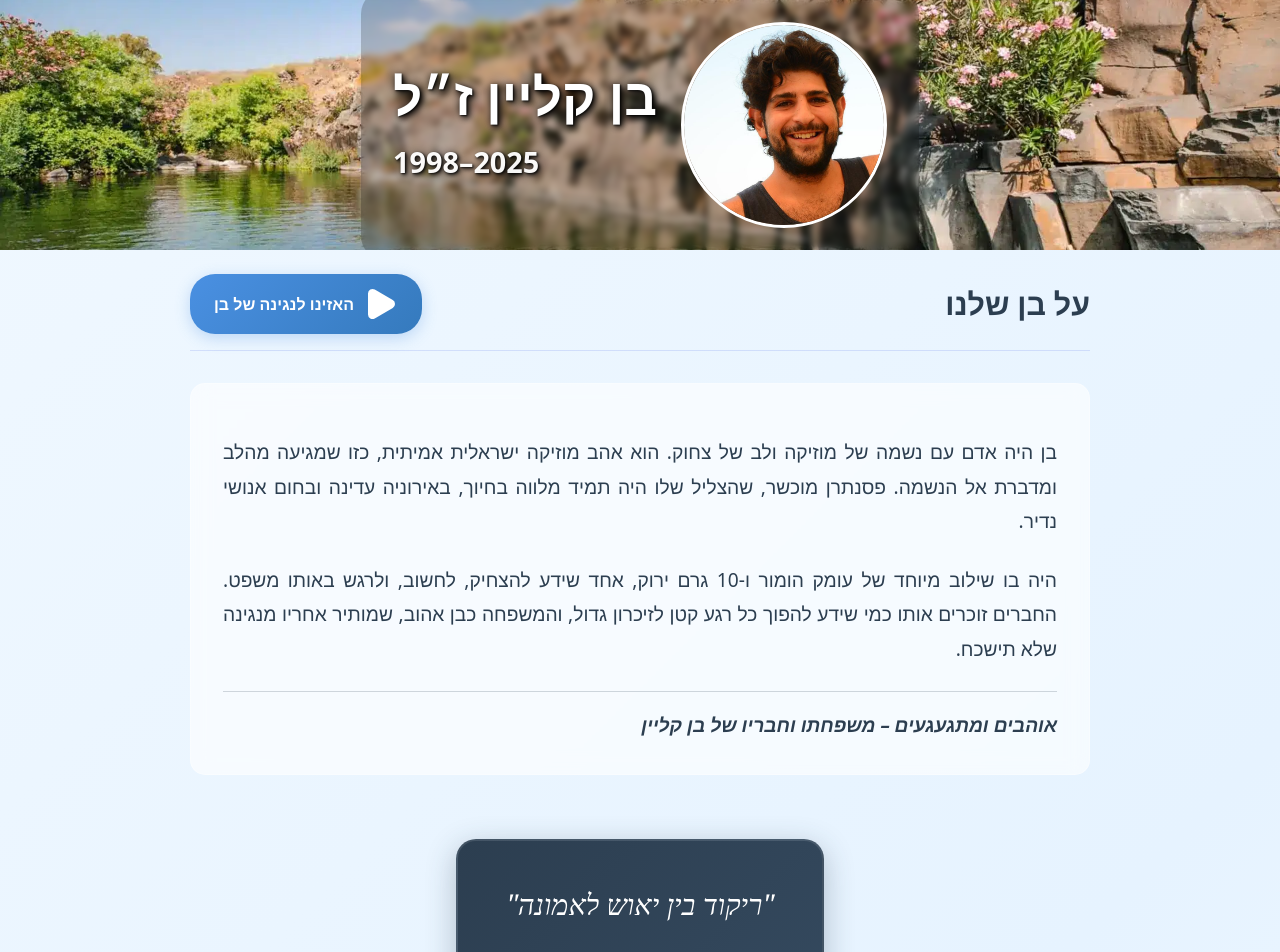
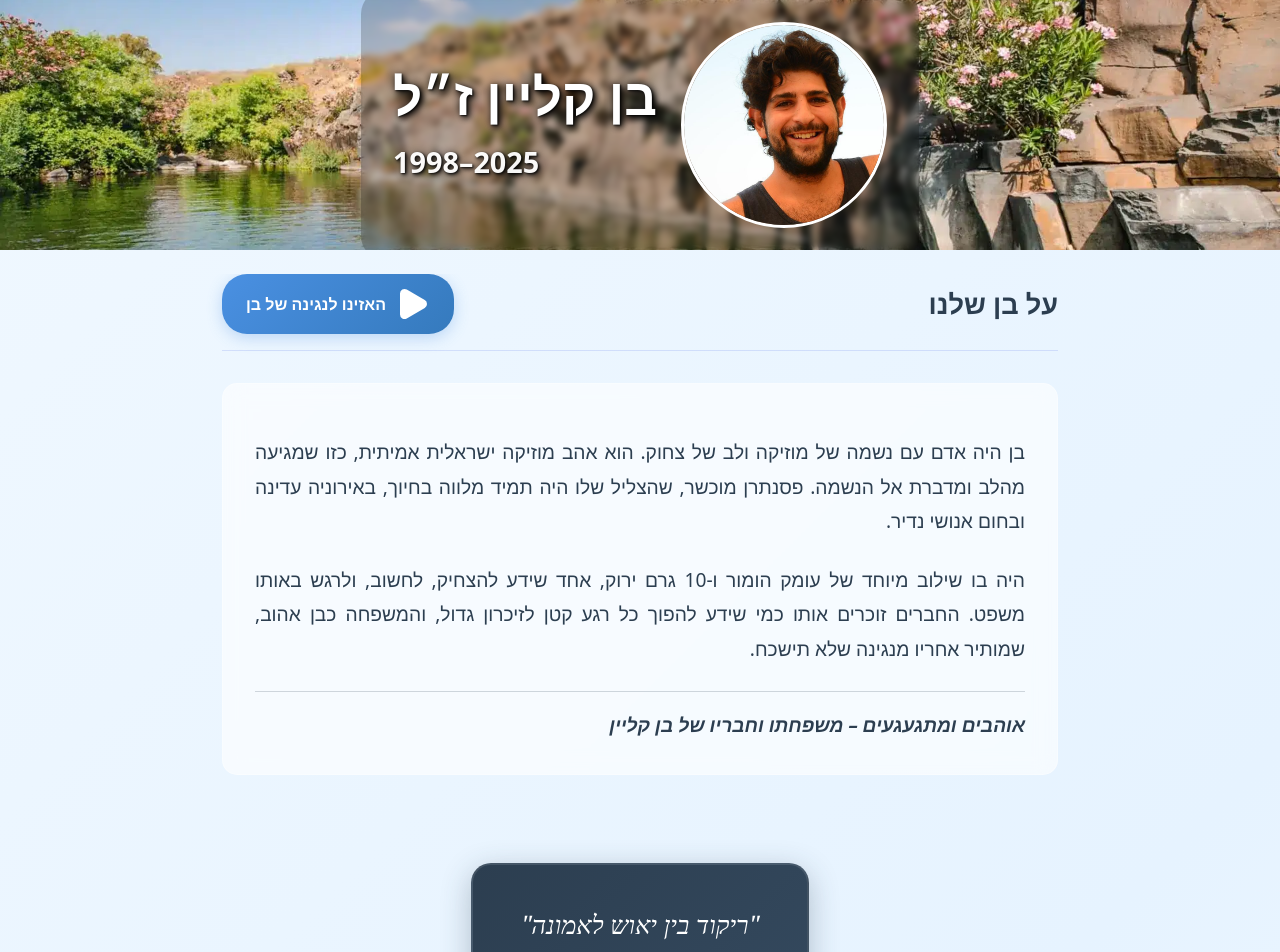
Before and after one commit to tamirre7/memorial-page, a React (Vite) app: page / in a window 1280 px wide. Shown: the top 952 px of the page. Built offline with nearby package versions, Linux system fonts and the light colour scheme; no server answers; the database is empty.

Commit message:
fixed story section to fit the screen

```diff
--- a/src/components/Story/Story.css
+++ b/src/components/Story/Story.css
@@ -4,12 +4,17 @@
   display: flex;
   align-items: center;
   margin-top: 0;
+  overflow-x: hidden;
+  width: 100%;
 }
 
 .story-container {
   max-width: 900px;
+  width: 100%;
   margin: 0 auto;
   padding: 0 2rem;
+  overflow-x: hidden;
+  box-sizing: border-box;
 }
 
 .story-header {
@@ -21,17 +26,18 @@
   margin-bottom: 2rem;
   padding-bottom: 1rem;
   border-bottom: 1px solid rgba(102, 126, 234, 0.2);
+  min-width: 0;
 }
 
 .story-title {
-  font-size: 1.9rem;
+  font-size: 1.7rem;
   font-weight: 700;
   color: #2c3e50;
   margin: 0;
   text-align: right;
   flex: 1;
   min-width: 0;
-  white-space: nowrap;
+  word-wrap: break-word;
 }
 
 .audio-player-btn {
@@ -75,6 +81,8 @@
 .story-content {
   line-height: 1.8;
   color: #2c3e50;
+  width: 100%;
+  overflow-x: hidden;
 }
 
 .story-text {
@@ -84,6 +92,9 @@
   backdrop-filter: blur(10px);
   border: 1px solid rgba(255, 255, 255, 0.3);
   margin-bottom: 1.5rem;
+  width: 100%;
+  box-sizing: border-box;
+  overflow-wrap: break-word;
 }
 
 .story-text p {
@@ -124,13 +135,12 @@
 }
 
 .story-quote blockquote {
-  font-size: 1.8rem;
+  font-size: 1.6rem;
   font-style: italic;
   margin: 0 0 1rem 0;
   line-height: 1.6;
   font-family: 'Georgia', serif;
   font-weight: 500;
-  white-space: nowrap;
 }
 
 .story-quote cite {
@@ -149,9 +159,10 @@
   }
 
   .story-title {
-    font-size: 1.7rem;
+    font-size: 1.5rem;
     flex: 1;
     text-align: right;
+    word-wrap: break-word;
   }
 
   .audio-player-btn {
```
